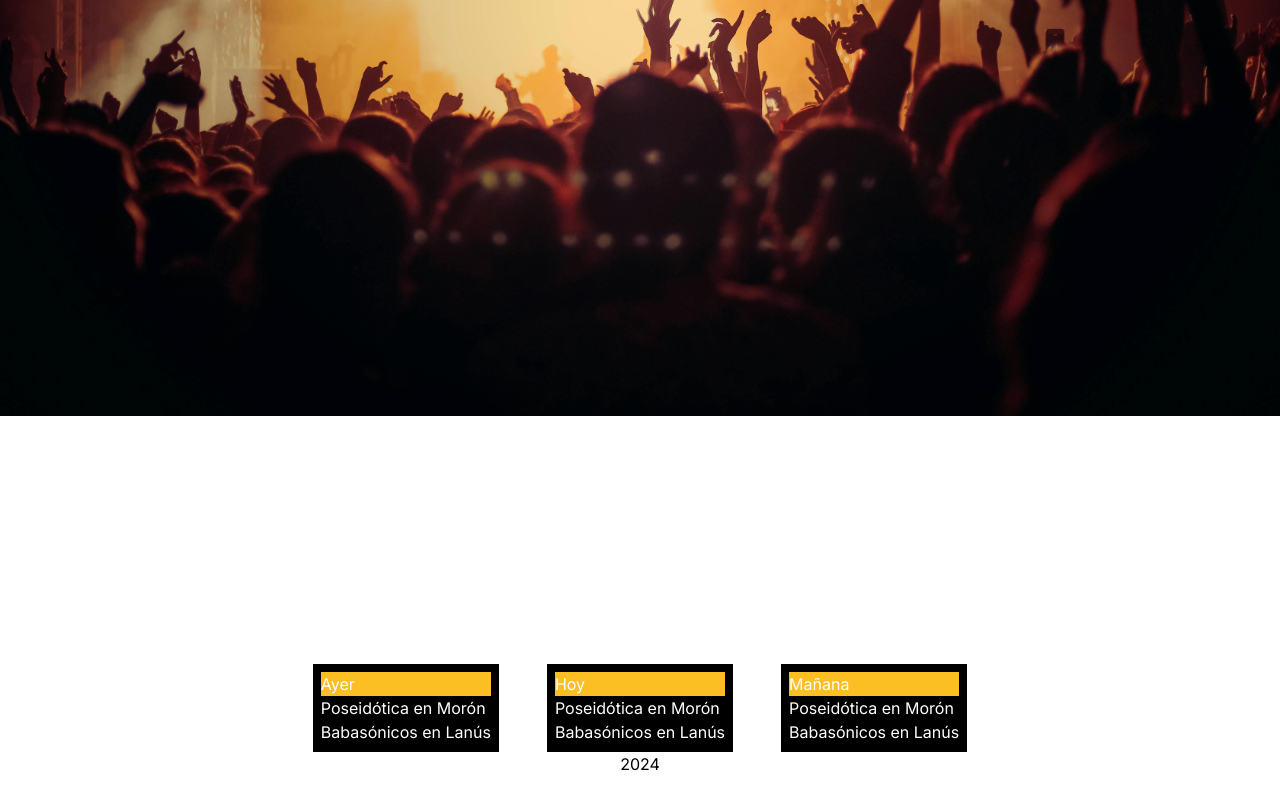
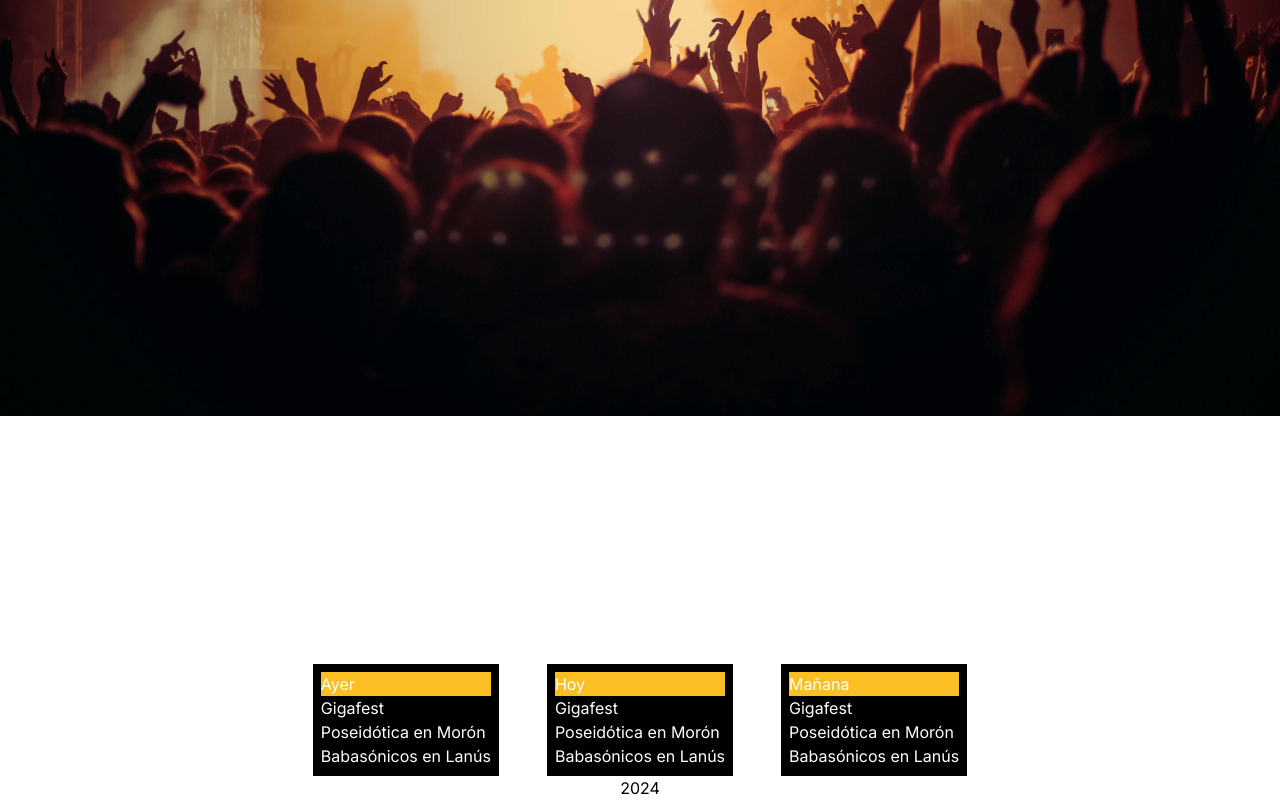
Before and after one commit to Firet/band-gig-finder, a Next.js app in the folder frontend/: page / in a window 1280 px wide. Shown: the part 384-1184 px from the top of the page. Before the commit the page ends 1160 px from the top, so only its background shows below. Built offline with nearby package versions, Linux system fonts and the light colour scheme.

Commit message:
Create Event constant in front end

```diff
--- a/frontend/src/components/molecules/Gig-Concert-Board/GigConcertBoard.tsx
+++ b/frontend/src/components/molecules/Gig-Concert-Board/GigConcertBoard.tsx
@@ -1,9 +1,11 @@
-
+import Event from "@/constants/Event";
 export default function GigConcertBoard({dateTitle= 'Hoy'}) {
+    const Eventa = Event;
     return (
         <>
             <section className="bg-black p-2 mx-6">
                 <h1 className="bg-amber-400">{dateTitle}</h1>
+                <h2> {Eventa[0].title}</h2>
                 <h2>Poseidótica en Morón</h2>
                 <h2>Babasónicos en Lanús</h2>
             </section>
--- /dev/null
+++ b/frontend/src/constants/Event.ts
@@ -0,0 +1,20 @@
+const Event = [
+    {
+        title: 'Gigafest',
+        body: '',
+        user_id: 1,
+        status: '',
+        created_at: {
+            gigDayNumber: 1,
+            gigDayName: 'Martes',
+            gigMonth: 'Brumario',
+        },
+        event_date: {
+            gigDayNumber: 18,
+            gigDayName: 'Martes',
+            gigMonth: 'Brumario',
+        },
+    }
+];
+
+export default Event;
```
